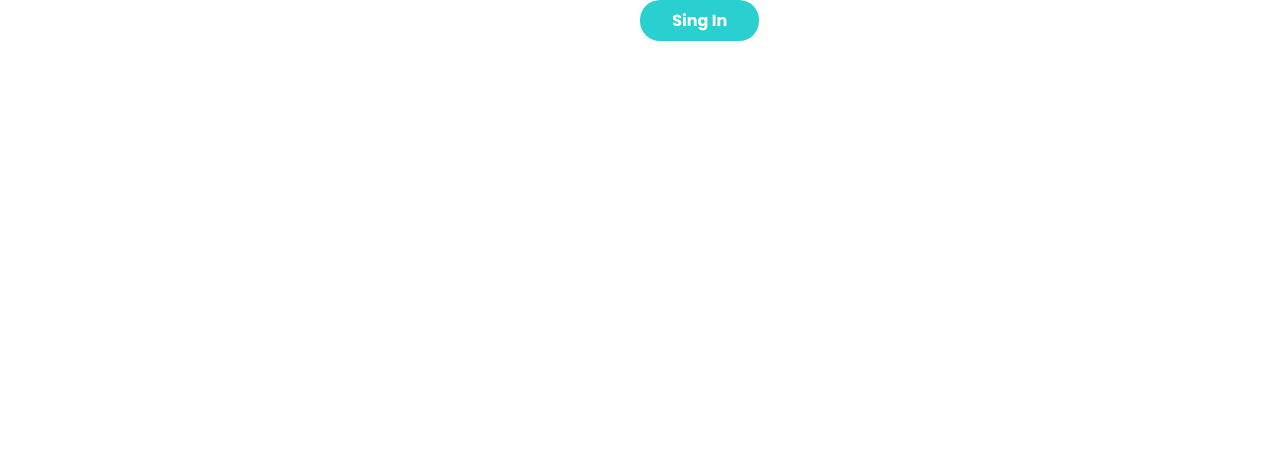
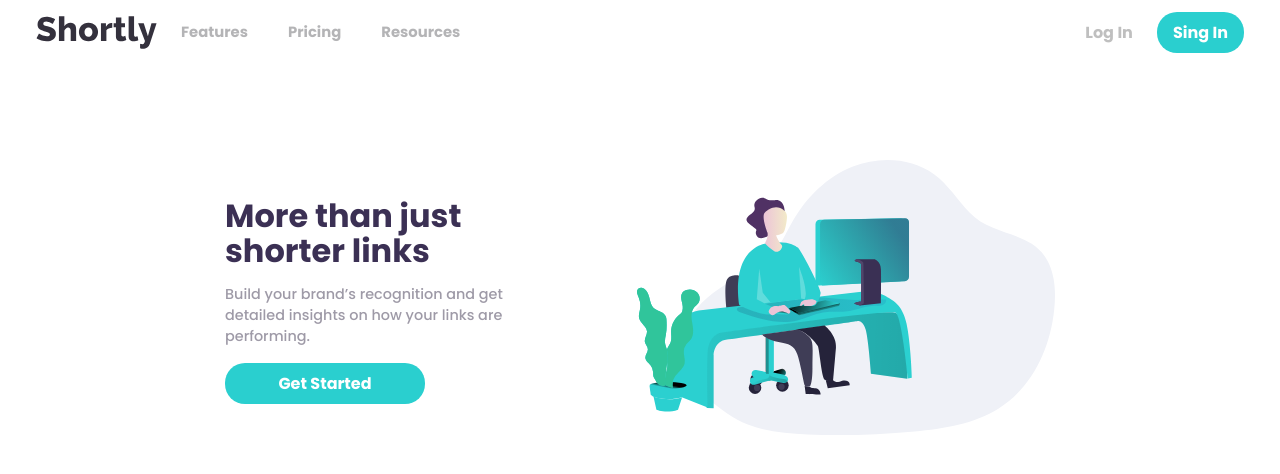
Before and after one commit to Aviscad/url-shortener, a React (Vite) app: page / in a window 1280 px wide. Shown: the top 474 px of the page. Built offline with nearby package versions, Linux system fonts and the light colour scheme.

Commit message:
Finishing up Header

```diff
--- a/package.json
+++ b/package.json
@@ -17,6 +17,11 @@
 		"react-dom": "^18.2.0"
 	},
 	"devDependencies": {
+		"@fortawesome/fontawesome-svg-core": "^6.4.0",
+		"@fortawesome/free-brands-svg-icons": "^6.4.0",
+		"@fortawesome/free-regular-svg-icons": "^6.4.0",
+		"@fortawesome/free-solid-svg-icons": "^6.4.0",
+		"@fortawesome/react-fontawesome": "^0.2.0",
 		"@types/react": "^18.0.28",
 		"@types/react-dom": "^18.0.11",
 		"@typescript-eslint/eslint-plugin": "^5.57.1",
--- a/src/components/Header/Header.module.scss
+++ b/src/components/Header/Header.module.scss
@@ -0,0 +1,91 @@
+@use "/src/utils/variables";
+
+.container {
+    min-height: 700px;
+    text-align: center;
+    display: flex;
+    flex-direction: column;
+}
+
+.header-text {
+    display: flex;
+    flex-direction: column;
+    gap: .5rem;
+
+    & button {
+        width: 200px;
+        margin: auto;
+    }
+}
+
+.menu {
+    display: flex;
+    justify-content: space-between;
+    align-items: center;
+    padding: 2rem 1rem;
+    height: 50px;
+}
+
+.text {
+    display: flex;
+    justify-content: center;
+    align-items: center;
+    flex-direction: column;
+}
+
+.content {
+    display: flex;
+    justify-content: start;
+    flex-direction: column;
+    align-items: center;
+    gap: .5rem;
+    padding: 5rem 1rem;
+}
+
+@media (min-width: 400px) {
+    .container {
+        background-size: 400px;
+        background-position: center 100px;
+    }
+}
+
+@media (min-width: 701px) {
+    .container {
+        min-height: 600px;
+    }
+
+    .content {
+        flex-direction: row-reverse;
+        justify-content: space-between;
+        align-items: center;
+    }
+
+    .header-text {
+        display: flex;
+        flex-direction: column;
+        gap: 1rem;
+        padding: 1rem;
+
+        & h1,
+        & p {
+            text-align: left;
+        }
+
+        & button {
+            margin: 0;
+        }
+
+        & h1,
+        & p {
+            padding: 0;
+            max-width: 300px;
+        }
+    }
+}
+
+@media (min-width: 999px) {
+    .content {
+        justify-content: center;
+        gap: 5rem;
+    }
+}
--- a/src/components/Header/Header.tsx
+++ b/src/components/Header/Header.tsx
@@ -1,8 +1,31 @@
-import LogInSingIn from '../LogInSingIn/LogInSingIn'
+import imgUrl from '/src/assets/images/illustration-working.svg'
+
+import Button from '../Button/Button'
+import Navbar from '../Navbar/Navbar'
+import styles from './Header.module.scss'
+
 export const Header = () => {
 	return (
-		<div>
-			<LogInSingIn />
-		</div>
+		<header className={styles.container}>
+			<div className={styles.menu}>
+				<Navbar />
+			</div>
+			<div className={styles.content}>
+				<div>
+					<img
+						src={imgUrl}
+						alt='Woman working on a desktop pc'
+					/>
+				</div>
+				<div className={styles['header-text']}>
+					<h1 className='main-title'>More than just shorter links</h1>
+					<p className='paragraph-text'>
+						Build your brand’s recognition and get detailed insights on how your links are
+						performing.
+					</p>
+					<Button primary>Get Started</Button>
+				</div>
+			</div>
+		</header>
 	)
 }
--- a/src/components/LogInSingIn/LogInSingIn.module.scss
+++ b/src/components/LogInSingIn/LogInSingIn.module.scss
@@ -11,6 +11,5 @@
 @media (min-width: 701px) {
     .container {
         flex-direction: row;
-        color: variables.$neutral-2;
     }
 }
--- /dev/null
+++ b/src/components/Navbar/Navbar.module.scss
@@ -0,0 +1,102 @@
+@use "/src/utils/variables";
+
+.navbar {
+    width: 100%;
+    padding: 0 20px;
+    display: flex;
+    justify-content: space-between;
+    align-items: center;
+    color: variables.$white;
+}
+
+.icon {
+    z-index: 10;
+    cursor: pointer;
+}
+
+.vissible {
+    display: grid;
+    place-items: center;
+    position: absolute;
+    gap: .5rem;
+    background-color: variables.$primary-2;
+    left: 10%;
+    right: 10%;
+    top: 70px;
+    padding: 1rem;
+    border-radius: variables.$menu-border-radius;
+    opacity: 1;
+    transition: opacity .5s ease-in-out;
+}
+
+.list-item {
+    cursor: pointer;
+    padding: .5rem 1rem;
+    width: 100%;
+    font-size: 0.925rem;
+    text-align: center;
+    font-weight: bold;
+
+    &:hover {
+        font-weight: 800;
+    }
+
+    &:last-child {
+        border-top: 1px solid hsl(0, 0%, 40%);
+    }
+}
+
+.fade-in {
+    animation: fadeIn ease-in-out .5s;
+}
+
+@keyframes fadeIn {
+    0% {
+        opacity: 0;
+    }
+
+    100% {
+        opacity: 1;
+    }
+}
+
+@media (min-width: 500px) and (max-width: 700px) {
+    .vissible {
+        left: 50%;
+        right: 2rem;
+    }
+}
+
+@media (min-width: 701px) {
+    .navbar {
+        color: variables.$neutral-4;
+
+        & ul {
+            align-items: center;
+            justify-content: center;
+
+            & li:first-child {
+                padding: 0;
+                display: flex;
+                align-items: center;
+                justify-content: center;
+            }
+
+            & li:last-child {
+                border: 0;
+            }
+
+            & li:hover {
+                color: variables.$black;
+            }
+        }
+    }
+
+    .vissible {
+        position: static;
+        display: flex;
+        padding: 0;
+        background-color: transparent;
+        border-radius: 0;
+    }
+}
--- /dev/null
+++ b/src/components/Navbar/Navbar.tsx
@@ -0,0 +1,96 @@
+import { faBars, faXmark } from '@fortawesome/free-solid-svg-icons'
+import { FontAwesomeIcon } from '@fortawesome/react-fontawesome'
+import { useEffect, useState } from 'react'
+
+import { ReactComponent as Logo } from '/src/assets/images/logo.svg'
+
+import LogSingIn from '../LogInSingIn/LogInSingIn'
+import styles from './Navbar.module.scss'
+
+const Navbar = () => {
+	const [open, setOpen] = useState(false)
+	const [mobileMenu, setMobileMenu] = useState(true)
+
+	useEffect(() => {
+		const windowResize = () => {
+			if (window.innerWidth > 700) {
+				setMobileMenu(false)
+				setOpen(true)
+			} else {
+				setMobileMenu(true)
+				setOpen(false)
+			}
+		}
+
+		if (window.innerWidth > 700) {
+			setMobileMenu(false)
+			setOpen(true)
+		}
+
+		window.addEventListener('resize', windowResize)
+
+		return () => {
+			window.removeEventListener('resize', windowResize)
+		}
+	}, [open])
+
+	const toggleChange = () => {
+		setOpen(!open)
+	}
+
+	return (
+		<nav className={styles.navbar}>
+			{mobileMenu && <Logo />}
+			<ul className={open ? styles.vissible : `${styles.vissible} hidden`}>
+				{!mobileMenu && (
+					<li className={styles['list-item']}>
+						<Logo />
+					</li>
+				)}
+				<li className={styles['list-item']}>
+					<a
+						href='https://github.com/Aviscad/url-shortener'
+						target='_blank'
+						rel='noreferrer'
+					>
+						Features
+					</a>
+				</li>
+				<li className={styles['list-item']}>
+					<a
+						href='https://github.com/Aviscad/url-shortener'
+						target='_blank'
+						rel='noreferrer'
+					>
+						Pricing
+					</a>
+				</li>
+				<li className={styles['list-item']}>
+					<a
+						href='https://github.com/Aviscad/url-shortener'
+						target='_blank'
+						rel='noreferrer'
+					>
+						Resources
+					</a>
+				</li>
+				{mobileMenu && (
+					<li className={styles['list-item']}>
+						<LogSingIn />
+					</li>
+				)}
+			</ul>
+			{!mobileMenu && <LogSingIn />}
+			{mobileMenu && (
+				<FontAwesomeIcon
+					icon={!open ? faBars : faXmark}
+					onClick={toggleChange}
+					color='hsl(257, 7%, 63%)'
+					size='2x'
+					className={!open ? '' : styles['fade-in']}
+				/>
+			)}
+		</nav>
+	)
+}
+export default Navbar
--- a/src/index.scss
+++ b/src/index.scss
@@ -28,6 +28,18 @@ a {
     color: inherit;
 }
 
+img {
+    width: 350px;
+    max-width: 100%;
+    padding: 1rem;
+}
+
+.App {
+    display: flex;
+    flex-direction: column;
+}
+
+/* -- BUTTON STYLES -- */
 .btn-primary,
 .btn-secondary,
 .btn {
@@ -35,11 +47,18 @@ a {
     padding: .5rem 2rem;
     border-radius: variables.$btn-border-radius;
     background-color: transparent;
-    color: variables.$white;
     cursor: pointer;
     font-family: inherit;
     font-size: inherit;
     font-weight: bold;
+}
+.btn-primary,
+.btn-secondary{
+    color: variables.$white;
+}
+
+.btn{
+    color: variables.$white;
 }
 
 .btn-primary {
@@ -62,3 +81,118 @@ a {
         transition: background .5s ease-in-out;
     }
 }
+/* -- --- */
+.input-error {
+    outline: 2px solid variables.$secondary;
+}
+
+.input-text {
+    border-radius: variables.$btn-border-radius-2;
+    padding: .75rem 1rem;
+    color: variables.$neutral-2;
+    text-align: center;
+    font-size: inherit;
+}
+
+.main-title,
+.sub-title {
+    font-weight: 700;
+    line-height: 1.1;
+}
+
+.paragraph-text {
+    color: variables.$neutral-2;
+    font-size: .90rem;
+    padding: .5rem 1rem;
+}
+
+.list-text {
+    color: variables.$neutral-4;
+    padding: .325rem;
+    width: fit-content;
+    cursor: pointer;
+
+    &:hover {
+        color: variables.$primary-1;
+    }
+}
+
+.media-icon {
+    &:hover {
+        color: variables.$primary-1;
+    }
+}
+.hidden {
+    opacity: 0;
+    height: 0;
+    padding: 0;
+    visibility: hidden;
+}
+
+.shadow {
+    box-shadow: -1px 1px 5px 1px variables.$shadow;
+    -webkit-box-shadow: -1px 1px 5px 1px variables.$shadow;
+    -moz-box-shadow: -1px 1px 5px 1px variables.$shadow;
+}
+
+.neutral-dark-2-bg {
+    background-color: variables.$neutral-dark-1 !important;
+    transition: background .5s ease-in-out;
+}
+
+.shake {
+    animation: shake 0.82s cubic-bezier(.36, .07, .19, .97) both;
+    transform: translate3d(0, 0, 0);
+}
+
+@keyframes shake {
+
+    10%,
+    90% {
+        transform: translate3d(-1px, 0, 0);
+    }
+
+    20%,
+    80% {
+        transform: translate3d(2px, 0, 0);
+    }
+
+    30%,
+    50%,
+    70% {
+        transform: translate3d(-4px, 0, 0);
+    }
+
+    40%,
+    60% {
+        transform: translate3d(4px, 0, 0);
+    }
+}
+
+@media (min-width: 500px) {
+    img {
+        width: 450px;
+    }
+}
+
+@media (min-width: 701px) {
+
+    .btn,
+    .btn-primary {
+        width: fit-content;
+        padding: .5rem 1rem;
+    }
+
+    .btn-secondary {
+        width: 200px;
+        max-width: fit-content;
+    }
+
+    .btn {
+        color: variables.$neutral-1;
+    }
+
+    .input-text {
+        width: 100%;
+    }
+}
--- /dev/null
+++ b/svgr-config.d.ts
@@ -0,0 +1,6 @@
+declare module '*.svg' {
+	import React = require('react')
+	export const ReactComponent: React.FC<React.SVGProps<SVGSVGElement>>
+	const src: string
+	export default src
+}
--- a/tsconfig.json
+++ b/tsconfig.json
@@ -16,6 +16,6 @@
 		"noEmit": true,
 		"jsx": "react-jsx"
 	},
-	"include": ["src"],
+	"include": ["src", "svgr-config.d.ts"],
 	"references": [{ "path": "./tsconfig.node.json" }]
 }
```
Also changed, not shown: 1 other file (tests, documents, lock files or other folders).
